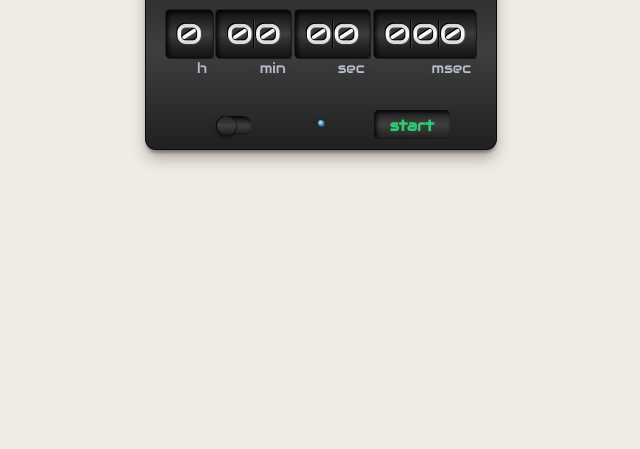
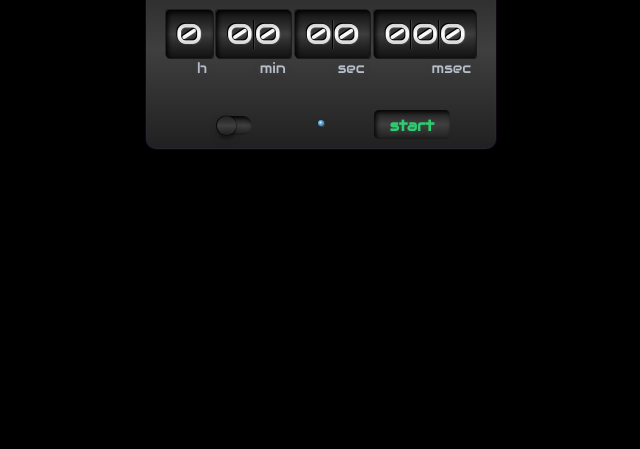
Before and after one commit to ravana69/xcounter, a plain HTML site: page dist/index.html in a window 1280 px wide. Shown: the part 351-800 px from the top of the page, without its empty margins (319-959 px from the left). Drawn offline with nearby package versions, Linux system fonts and the light colour scheme.

Commit message:
Update style.css

```diff
--- a/dist/style.css
+++ b/dist/style.css
@@ -8,7 +8,7 @@ html, body, div, ol, li, label, input {
 html, body {
   width: 100%;
   min-height: 100%;
-  background: #F1ECE3;
+  background: #000;
   font-size: 100%;
   font-size: 1.2rem;
   display: flex;
```
